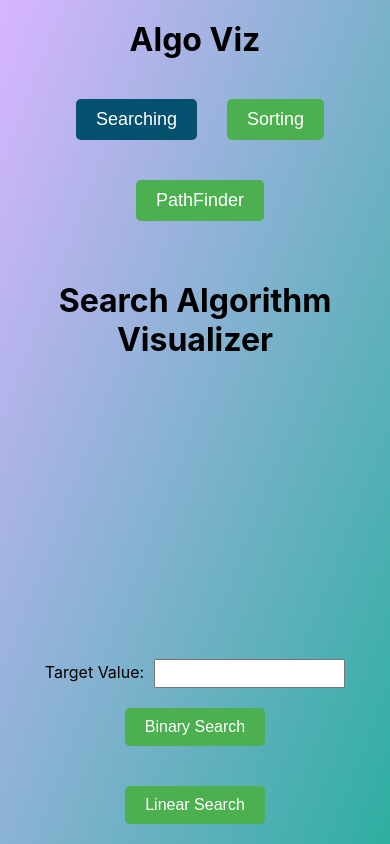
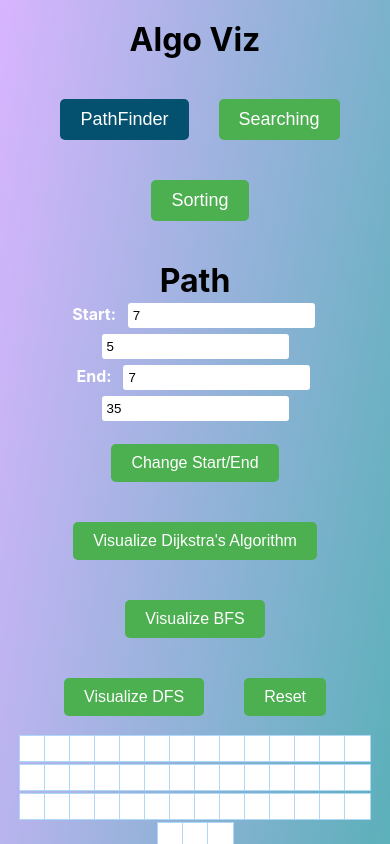
Before and after one commit to VaibhavMathur-2003/AlgoViz, a React (Create React App) app: page / in a window 390 px wide. Shown: the top 844 px of the page. Built offline with nearby package versions, Linux system fonts and the light colour scheme.

Commit message:
CSS responsiveness

```diff
--- a/src/Algorithms/Path.jsx
+++ b/src/Algorithms/Path.jsx
@@ -45,6 +45,9 @@ const Path = () => {
   useEffect(() => {
     initializeGrid();
   }, []); // eslint-disable-line react-hooks/exhaustive-deps
+
+
+
 
   const initializeGrid = () => {
     const grid = [];
@@ -305,6 +308,28 @@ const Path = () => {
       }, 50 * i);
     }
   };
+  const reset =()=>{
+          // eslint-disable-next-line no-restricted-globals
+          location.reload()
+  }
+  const setInput = ()=>{
+    for (let i = 0; i <= 14; i++) {
+      for (let j = 0; j <= 44; j++) {
+        const element = document.getElementById(`node-${i}-${j}`);
+        element.className = "node";
+
+    }
+  }
+    const element = document.getElementById(`node-${startRow}-${startCol}`);
+      if(element){
+        element.className = "node node-start"
+      }
+    const element2 = document.getElementById(`node-${endRow}-${endCol}`);
+      if(element2){
+        element2.className = "node node-finish"
+      }
+
+  }
 
   return (
     <div className="pathfinding">
@@ -316,13 +341,13 @@ const Path = () => {
             placeholder="Start Row"
             type="number"
             value={startRow}
-            onChange={(e) => setStartRow(e.target.value)}
+            onChange={(e) => {setStartRow(e.target.value)}}
           />
           <input
             placeholder="Start Column"
             type="number"
             value={startCol}
-            onChange={(e) => setStartCol(e.target.value)}
+            onChange={(e) => {setStartCol(e.target.value)}}
           />
         </div>
         <div className="nodeEnd">
@@ -331,15 +356,16 @@ const Path = () => {
             placeholder="End Row"
             type="number"
             value={endRow}
-            onChange={(e) => setendRow(e.target.value)}
+            onChange={(e) => {setendRow(e.target.value) }}
           />
           <input
             placeholder="End Column"
             type="number"
             value={endCol}
-            onChange={(e) => setendCol(e.target.value)}
+            onChange={(e) => {setendCol(e.target.value)}}
           />
         </div>
+        <button onClick={setInput}> Change Start/End </button>
       </div>
       <button onClick={visualizeDijkstra}>
         Visualize Dijkstra's Algorithm
@@ -347,7 +373,7 @@ const Path = () => {
       <button onClick={() => visualizeAlgorithm("bfs")}>Visualize BFS</button>
       <button onClick={() => visualizeAlgorithm("dfs")}>Visualize DFS</button>
 
-      <button onClick={() => initializeGrid()}>Reset</button>
+      <button onClick={()=>reset()}>Reset</button>
 
       <div className="grid">
         {grid.map((row, rowIndex) => {
--- a/src/Algorithms/Searching.jsx
+++ b/src/Algorithms/Searching.jsx
@@ -5,11 +5,19 @@ function Searching() {
   const [array, setArray] = useState([]);
   const [target, setTarget] = useState('');
   const [searching, setSearching] = useState(false);
+  var size = 40;
+
+  if(window.innerWidth <= 700){
+    size = 30;
+  }
+  if(window.innerWidth <= 540){
+    size = 17;
+  }
 
   // Generate a new sorted array with random values
   const generateArray = () => {
     const newArray = [];
-    for (let i = 1; i <= 40; i++) {
+    for (let i = 1; i <= size; i++) {
       newArray.push(Math.floor(Math.random() * 100) + 1);
     }
     newArray.sort((a, b) => a - b);
--- a/src/Algorithms/Sorting.jsx
+++ b/src/Algorithms/Sorting.jsx
@@ -4,11 +4,15 @@ import "../Styles/SearchSort.css"
 function Sorting() {
   const [array, setArray] = useState([]);
   const [sorting, setSorting] = useState(false);
+  var size = 25;
 
+  if(window.innerWidth <= 650){
+    size = 18;
+  }
   // Generate a new random array
   const generateArray = () => {
     const newArray = [];
-    for (let i = 0; i < 25; i++) {
+    for (let i = 0; i < size; i++) {
       newArray.push(Math.floor(Math.random() * 500) + 5);
     }
     setArray(newArray);
--- a/src/App.js
+++ b/src/App.js
@@ -5,7 +5,7 @@ import Path from "./Algorithms/Path"
 import './App.css';
 
 const App = () => {
-  const [activeOption, setActiveOption] = useState('searching');
+  const [activeOption, setActiveOption] = useState('pathfinder');
 
   const renderComponent = () => {
     switch (activeOption) {
@@ -24,6 +24,13 @@ const App = () => {
     <div className="app">
       <h1 className="app-header">Algo Viz</h1>
       <div className="options">
+      <button
+          className={`option ${activeOption === 'pathfinder' ? 'active' : ''}`}
+          onClick={() => setActiveOption('pathfinder')}
+        >
+          PathFinder
+        </button>
+
         <button
           className={`option ${activeOption === 'searching' ? 'active' : ''}`}
           onClick={() => setActiveOption('searching')}
@@ -37,12 +44,6 @@ const App = () => {
         >
           Sorting
         </button>
-        <button
-          className={`option ${activeOption === 'pathfinder' ? 'active' : ''}`}
-          onClick={() => setActiveOption('pathfinder')}
-        >
-          PathFinder
-        </button>
       </div>
       <div className="component-container">{renderComponent()}</div>
     </div>
--- a/src/Styles/Path.css
+++ b/src/Styles/Path.css
@@ -1,8 +1,7 @@
 html, body {
-  margin: 0;
-  padding: 0;
   background: linear-gradient(to bottom right, #D8B5FF, #1EAE98);
   text-align: center;
+  width: 100vw;
 }
 
 /* .pathfinding{
--- a/src/Styles/SearchSort.css
+++ b/src/Styles/SearchSort.css
@@ -49,3 +49,9 @@
   .button-container {
     margin-top: 20px;
   }
+
+  @media screen and (max-width: 885px) {
+    .array-bar{
+      width: 15px;
+    }
+  }
```
